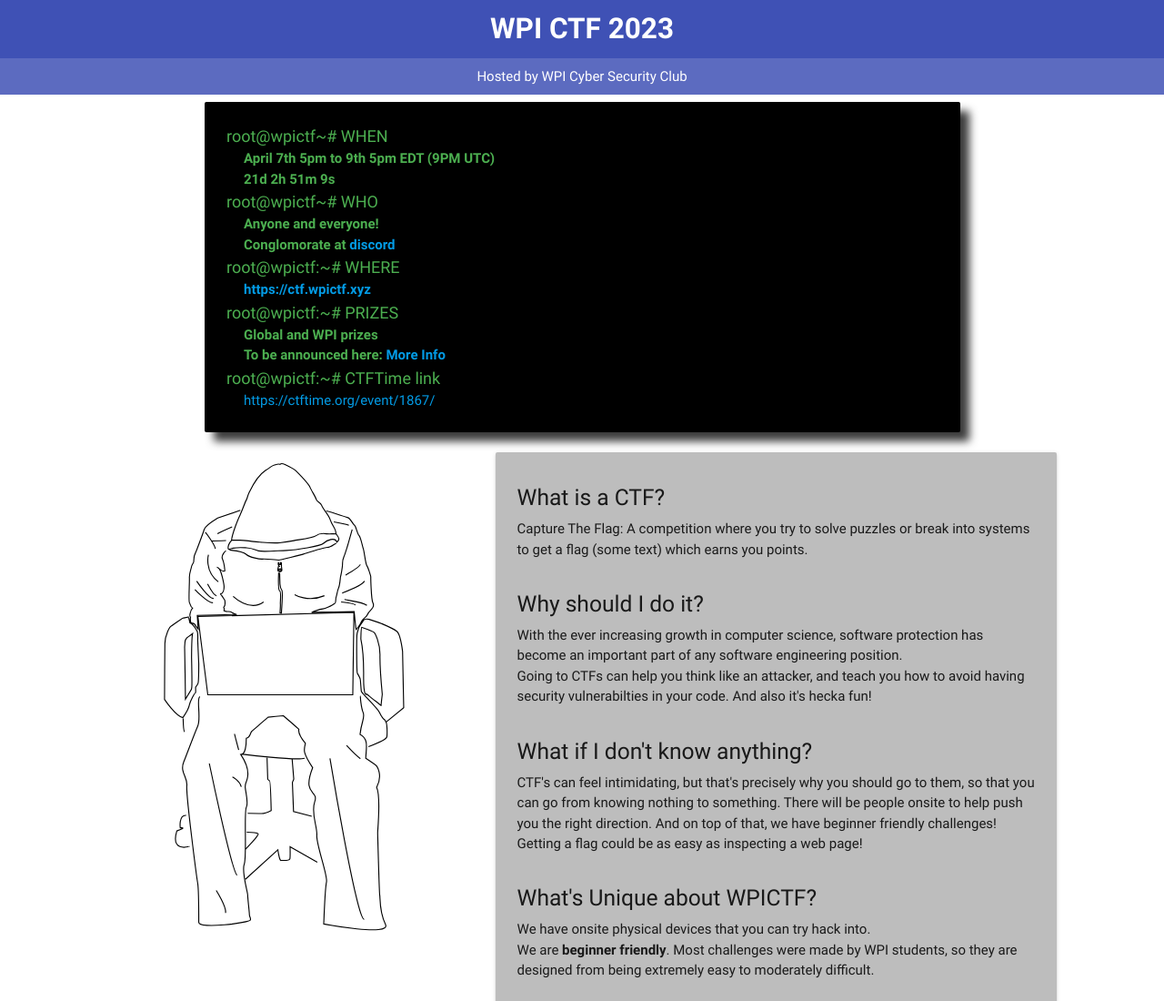
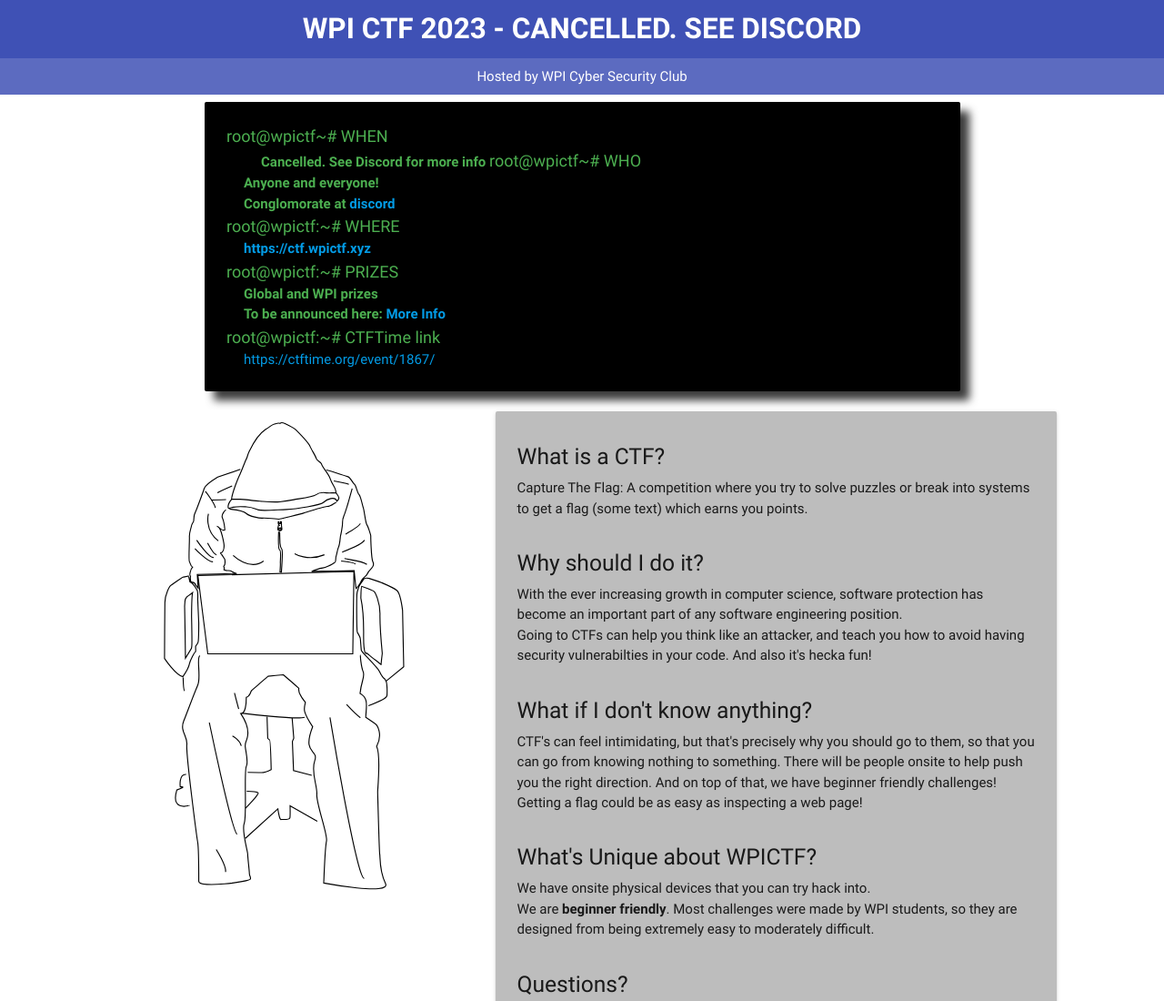
Before and after one commit to WPICSC/WPI-CTF-Website, a plain HTML site: page index.html in a window 1280 px wide. Shown: the top 1100 px of the page at 91% size. Drawn offline with nearby package versions, Linux system fonts and the light colour scheme; a web font is replaced by a local one.

Commit message:
Update index.html

```diff
--- a/index.html
+++ b/index.html
@@ -9,7 +9,7 @@
     <link rel="stylesheet" href="https://cdnjs.cloudflare.com/ajax/libs/materialize/0.100.2/css/materialize.min.css">
     <link rel="stylesheet" type="text/css" href="css/style.css">
     <script>
-        var countDownDate = new Date(1680901200 * 1000).getTime();
+        var countDownDate = new Date(2680901200 * 1000).getTime();
         var x = setInterval(function () {
             var now = new Date().getTime();
             var distance = countDownDate - now;
@@ -30,7 +30,7 @@
 <body>
 <nav class="nav-wraper indigo">
     <div class="col 12 brand-logo center">
-        <b>WPI CTF 2023</b>
+        <b>WPI CTF 2023 - CANCELLED. SEE DISCORD</b>
     </div>
 </nav>
 <div class="indigo lighten-1"
@@ -60,8 +60,9 @@
                             <font size="+1">
                             root@wpictf~# WHEN<br>
                             </font>
-				&emsp; <b>April 7th 5pm to 9th 5pm EDT (9PM UTC)</b><br>
-			&emsp; <b id="countdown">Countdown Here, If you let me run my JS. You can trust me to run my code on your browser ;-)</b><br>
+				&emsp; <!--<b>April 7th 5pm to 9th 5pm EDT (9PM UTC)</b><br>-->
+			&emsp; <!--<b id="countdown">Countdown Here, If you let me run my JS. You can trust me to run my code on your browser ;-)</b><br>-->
+				<b>Cancelled. See Discord for more info</b>
 				<!--<b>CTF Complete. Thank you for participating!</b>-->
 
                             <font size="+1">
```
